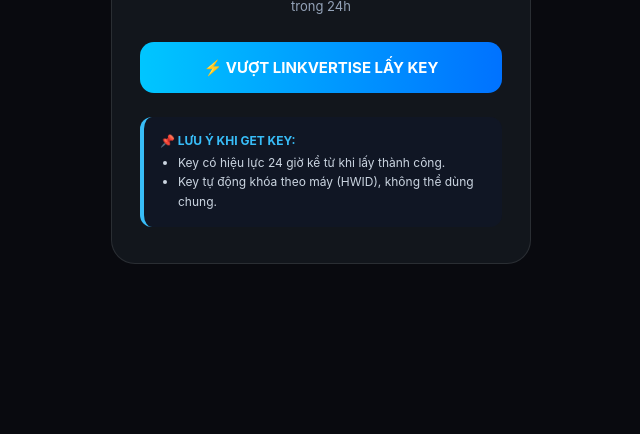
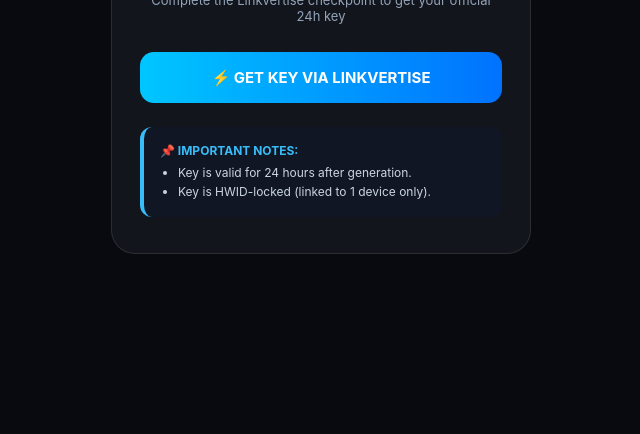
Before and after one commit to Tlongdev-vn/keylicense, a website: page public/index.html in a window 1280 px wide. Shown: the part 366-800 px from the top of the page, without its empty margins (319-959 px from the left). Drawn offline with Linux system fonts and the light colour scheme.

Commit message:
Update index.html

```diff
--- a/public/index.html
+++ b/public/index.html
@@ -1,5 +1,5 @@
 <!DOCTYPE html>
-<html lang="vi">
+<html lang="en">
 <head>
     <meta charset="UTF-8">
     <meta name="viewport" content="width=device-width, initial-scale=1.0">
@@ -19,16 +19,15 @@
     <div class="card">
         <div class="icon-wrapper">🔑</div>
         <h1>TLONG SYSTEM</h1>
-        <p class="sub">Vượt Linkvertise để nhận Key PWF Auth chính thức dùng trong 24h</p>
+        <p class="sub">Complete the Linkvertise checkpoint to get your official 24h key</p>
 
-        <!-- THAY LINK LINKVERTISE CỦA BẠN VÀO HREF DƯỚI ĐÂY -->
-        <a href="https://link-center.net/5195707/4hPOmCiFDDnL" class="btn-linkvertise">⚡ VƯỢT LINKVERTISE LẤY KEY</a>
+        <a href="https://link-center.net/5195707/4hPOmCiFDDnL" class="btn-linkvertise">⚡ GET KEY VIA LINKVERTISE</a>
 
         <div class="notice-box">
-            <strong style="color: #38bdf8; display: block; margin-bottom: 5px;">📌 LƯU Ý KHI GET KEY:</strong>
+            <strong style="color: #38bdf8; display: block; margin-bottom: 5px;">📌 IMPORTANT NOTES:</strong>
             <ul style="padding-left: 18px; line-height: 1.6;">
-                <li>Key có hiệu lực 24 giờ kể từ khi lấy thành công.</li>
-                <li>Key tự động khóa theo máy (HWID), không thể dùng chung.</li>
+                <li>Key is valid for 24 hours after generation.</li>
+                <li>Key is HWID-locked (linked to 1 device only).</li>
             </ul>
         </div>
     </div>
```
